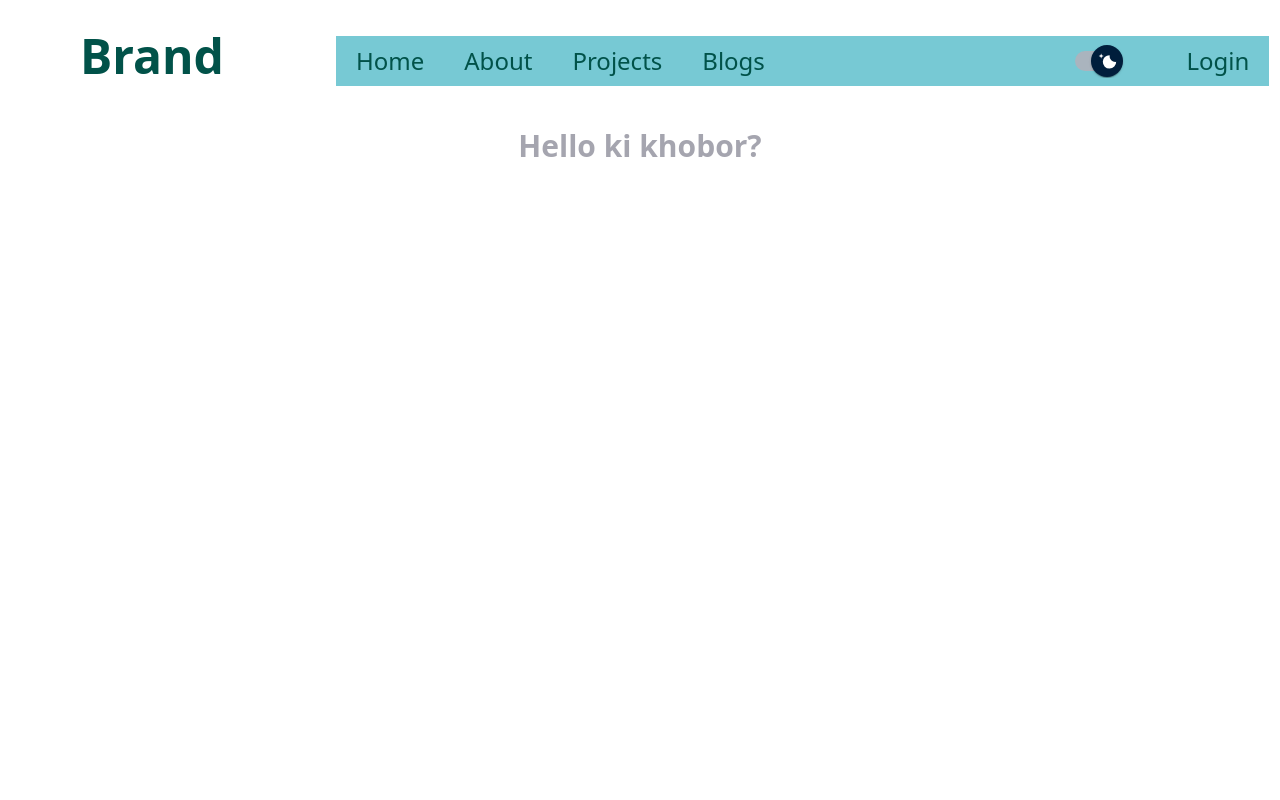
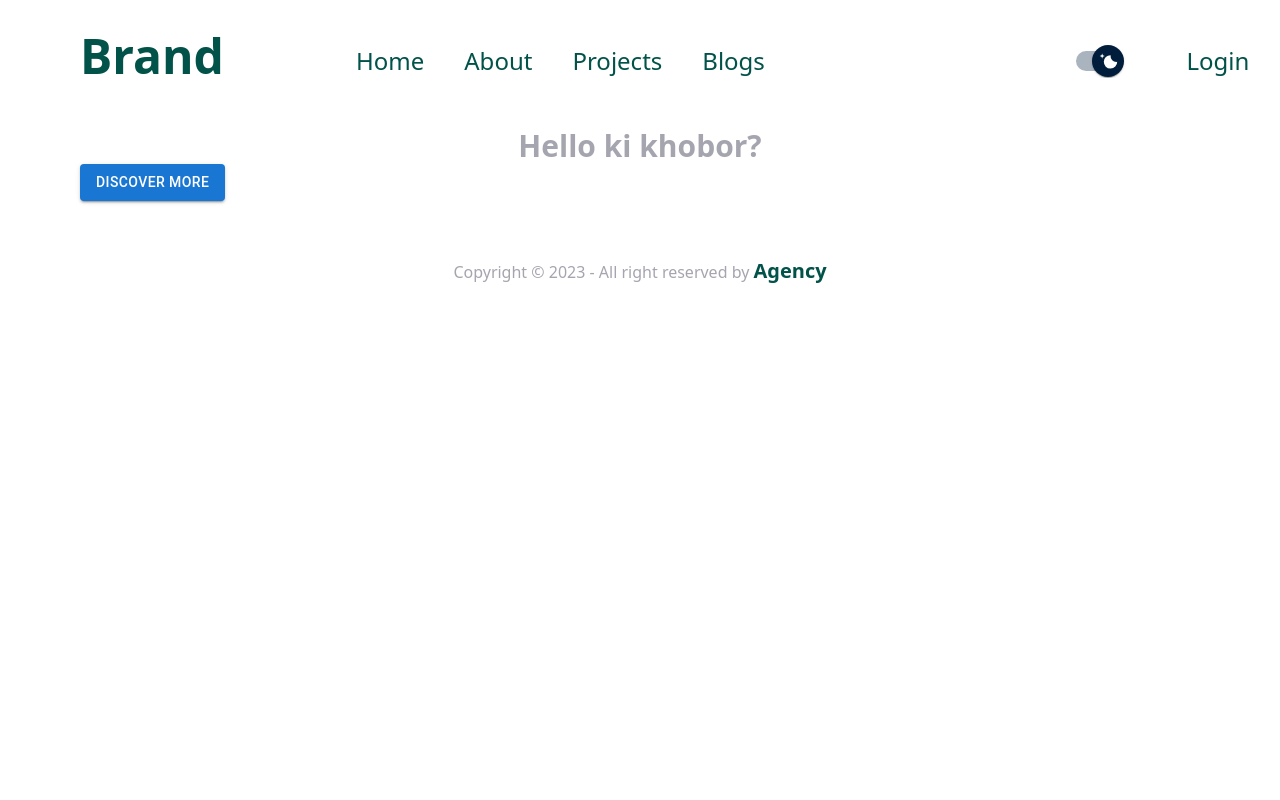
Before and after one commit to creative-ally/agency-site, a Next.js app: page / in a window 1280 px wide. Shown: the top 800 px of the page. Built offline with nearby package versions, Linux system fonts and the light colour scheme.

Commit message:
all changes commited

```diff
--- a/app/page.js
+++ b/app/page.js
@@ -1,9 +1,14 @@
+'use client'
+import Globalbtn from "@/components/GlobalButton/globalbtn";
+import { Button } from "@mui/material";
+
 export default function Home() {
   return (
-    <div className="my-4 h-screen">
+    <div className="my-4">
       <h1 className="text-center font-bold text-neutral dark:text-dark-base-100 text-3xl">
         Hello ki khobor?
       </h1>
+      <Globalbtn>Discover More</Globalbtn>
     </div>
   );
 }
--- /dev/null
+++ b/components/GlobalButton/globalbtn.jsx
@@ -0,0 +1,12 @@
+import { Button } from '@mui/material';
+import React from 'react';
+
+const Globalbtn = ({children}) => {
+    return (
+        <div>
+            <Button sx={{}} variant='contained'>{children}</Button>
+        </div>
+    );
+};
+
+export default Globalbtn;
--- a/components/Shared/Header.jsx
+++ b/components/Shared/Header.jsx
@@ -17,7 +17,7 @@ import MenuItem from '@mui/material/MenuItem';
 import { AiOutlineMenu } from 'react-icons/ai'
 
 const MaterialUISwitch = styled(Switch)(({ theme }) => ({
-  width: 62,
+  width: 61,
   height: 34,
   padding: 7,
   '& .MuiSwitch-switchBase': {
@@ -83,16 +83,16 @@ const Header = ({ theme, setTheme }) => {
 
   const menuItems = (
     <>
-      <li className='md:px-5 py-2'>
+      <li onClick={() => setOpenMenu(!openMenu)} className='md:px-2 lg:px-5 py-2'>
         <Link href={'/'}>Home</Link>
       </li>
-      <li className='md:px-5 py-2'>
+      <li onClick={() => setOpenMenu(!openMenu)} className='md:px-2 lg:px-5 py-2'>
         <Link href={'/about'}>About</Link>
       </li>
-      <li className='md:px-5 py-2'>
+      <li onClick={() => setOpenMenu(!openMenu)} className='md:px-2 lg:px-5 py-2'>
         <Link href={'/projects'}>Projects</Link>
       </li>
-      <li className='md:px-5 py-2'>
+      <li onClick={() => setOpenMenu(!openMenu)} className='md:px-2 lg:px-5 py-2'>
         <Link href={'/blogs'}>Blogs</Link>
       </li>
     </>
@@ -111,17 +111,17 @@ const Header = ({ theme, setTheme }) => {
           <Link href='/' className='text-5xl font-bold text-primary dark:text-dark-base-100'>Brand</Link>
           <div className='cursor-pointer md:hidden' onClick={() => setOpenMenu(!openMenu)}><AiOutlineMenu size={35} className='text-primary dark:text-dark-base-100' /> </div>
         </div>
-        <div className={`w-5/6 md:flex justify-between items-center transition-all ease-in-out duration-500 md:top-5 ${!openMenu ? 'top-[-300px]' : 'top-20'} absolute z-10 md:ml-64 bg-accent`}>
+        <div className={`w-5/6 md:flex justify-between items-center transition-all ease-in-out duration-500 md:top-5 ${!openMenu ? 'top-[-400px]' : 'top-20'} absolute z-10 md:ml-36 lg:ml-64 bg-accent md:bg-opacity-0 p-5 md:p-0`}>
           <div>
-            <ul className={`md:flex items-center justify-center text-lg md:text-2xl text-primary dark:text-dark-base-100 `}>
+            <ul className={`md:flex items-center justify-center text-lg md:text-xl lg:text-2xl text-primary dark:text-dark-base-100 `}>
               {menuItems}
             </ul>
           </div>
           <div>
-            <ul className='md:flex items-center justify-center md:flex-row-reverse text-lg md:text-2xl text-primary dark:text-dark-base-100'>
-              <li className='md:px-5 py-2 '>
+            <ul className='md:flex items-center justify-center md:flex-row-reverse text-lg md:text-xl lg:text-2xl text-primary dark:text-dark-base-100'>
+              <li className='md:px-2 lg:px-5 py-2 '>
                 {
-                  !user ? <Link href={'#'}>Login</Link> :
+                  !user ? <Link onClick={() => setOpenMenu(!openMenu)} href={'#'}>Login</Link> :
                     <div>
                       <Link
                         href='#'
@@ -151,7 +151,7 @@ const Header = ({ theme, setTheme }) => {
                     </div>
                 }
               </li>
-              <li className='md:px-5 py-2'>
+              <li className='md:px-2 lg:px-5 py-2'>
                 <FormGroup>
                   <FormControlLabel
                     control={<MaterialUISwitch onClick={handleThemeSwitch} defaultChecked />}
```
